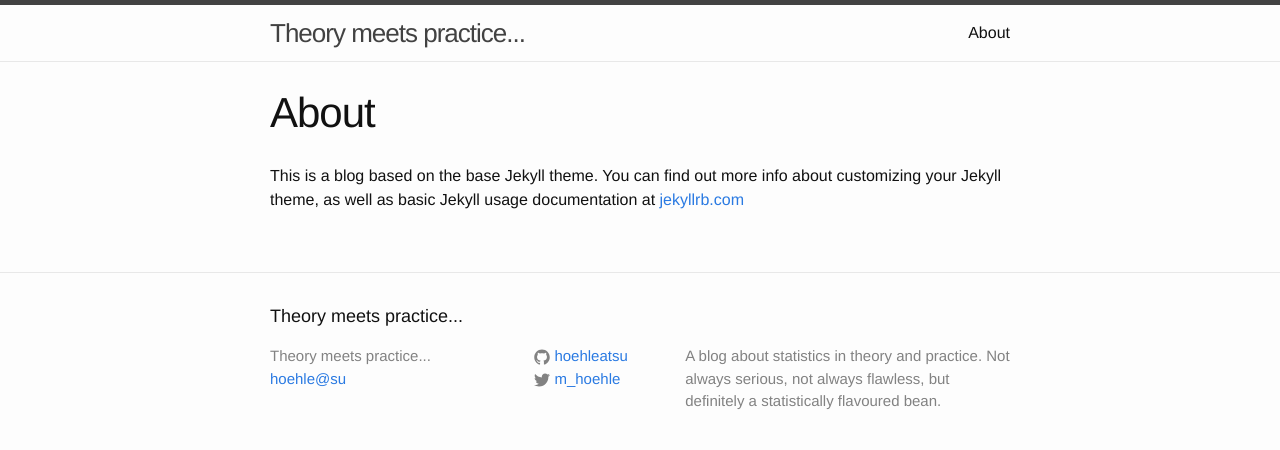
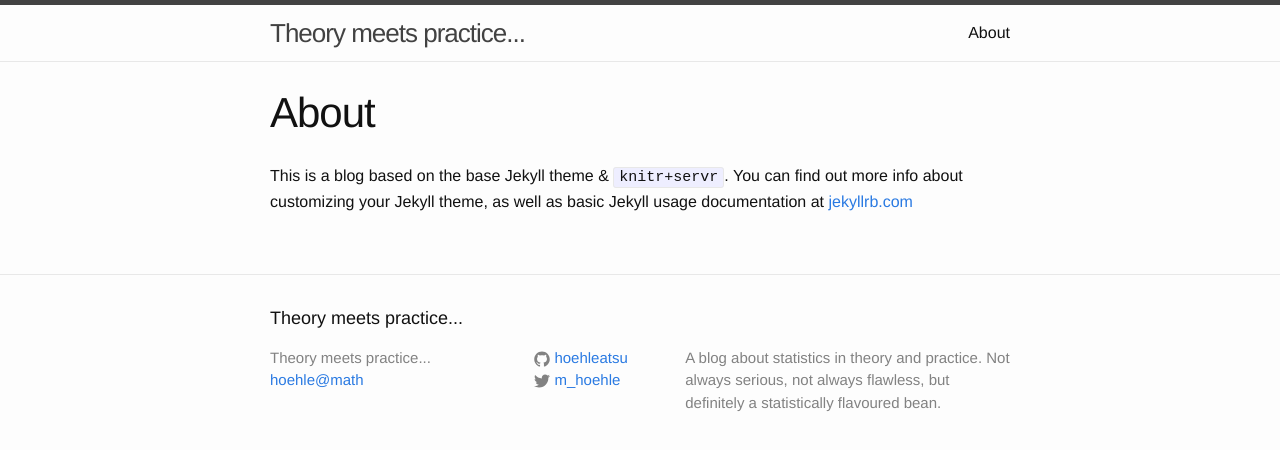
Before and after one commit to mhoehle/hoehleatsu.github.io, a Jekyll site: the page built from about.md, in a window 1280 px wide. Shown: the top 450 px of the page. Built offline with Jekyll 4.4.1, drawn with Linux system fonts in a browser that asks for light colours.

````diff
--- a/_config.yml
+++ b/_config.yml
@@ -7,7 +7,7 @@
 
 # Site settings
 title: Theory meets practice...
-email: hoehle@su <figure out the rest>
+email: hoehle@math <figure out the rest>
 description: > # this means to ignore newlines until "baseurl:"
   A blog about statistics in theory and practice. Not always serious, not always flawless, but definitely a statistically flavoured bean.
 baseurl: "" # the subpath of your site, e.g. /blog
--- a/_source/2016-05-06-when2stop.Rmd
+++ b/_source/2016-05-06-when2stop.Rmd
@@ -255,7 +255,7 @@ determined from the curve of cumulative bugs found up to time
 * Once the \\(K(t)\\) curve and the curve for a given \\(f/c\\) ratio intersect, we would stop the testing.
 
 
-```{r,warning=FALSE,echo=FALSE,results='hide',message=FALSE,fig.width=6,fig.height=4}
+```{r,eval=FALSE,warning=FALSE,echo=FALSE,results='hide',message=FALSE,fig.width=6,fig.height=4}
 #plot_at_time(169)
 t_grid <- seq(25,max(t),by=5)
 ani.options(interval=0.25) #5 for faster processing
--- a/about.md
+++ b/about.md
@@ -4,6 +4,7 @@ title: About
 permalink: /about/
 ---
 
-This is a blog based on the base Jekyll theme. You can find out more
+This is a blog based on the base Jekyll theme & `knitr+servr`.
+You can find out more
 info about customizing your Jekyll theme, as well as basic Jekyll
 usage documentation at [jekyllrb.com](http://jekyllrb.com/)
````
Also changed, not shown: downloads/animation.gif, 3 other files.
